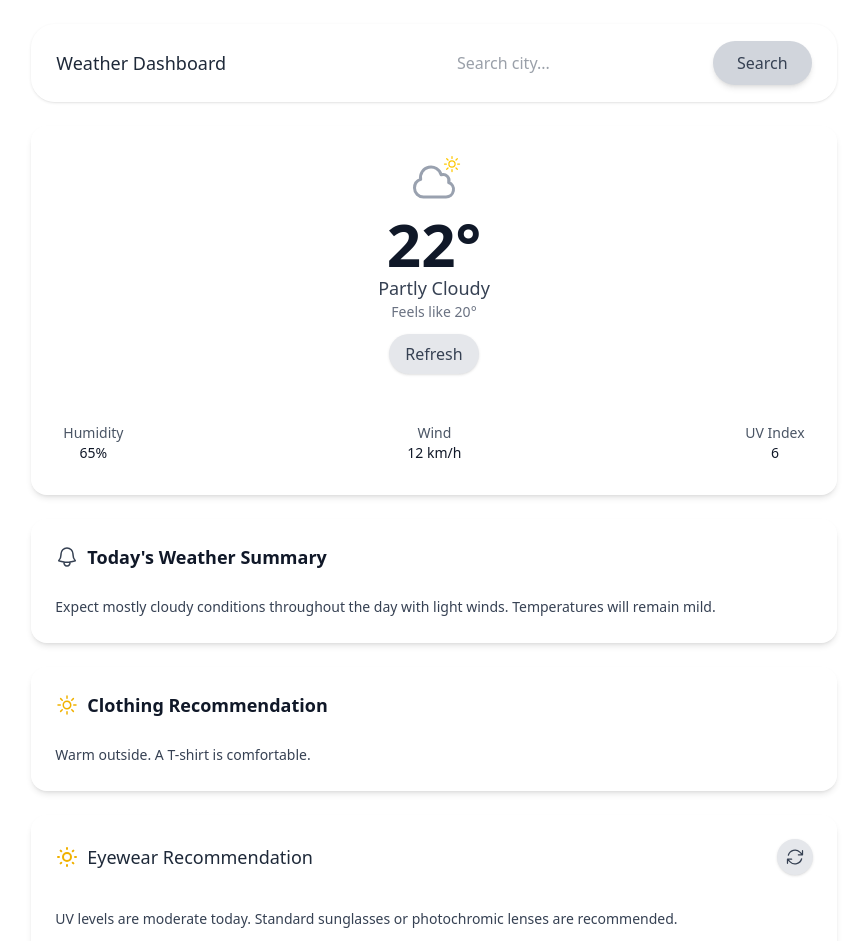
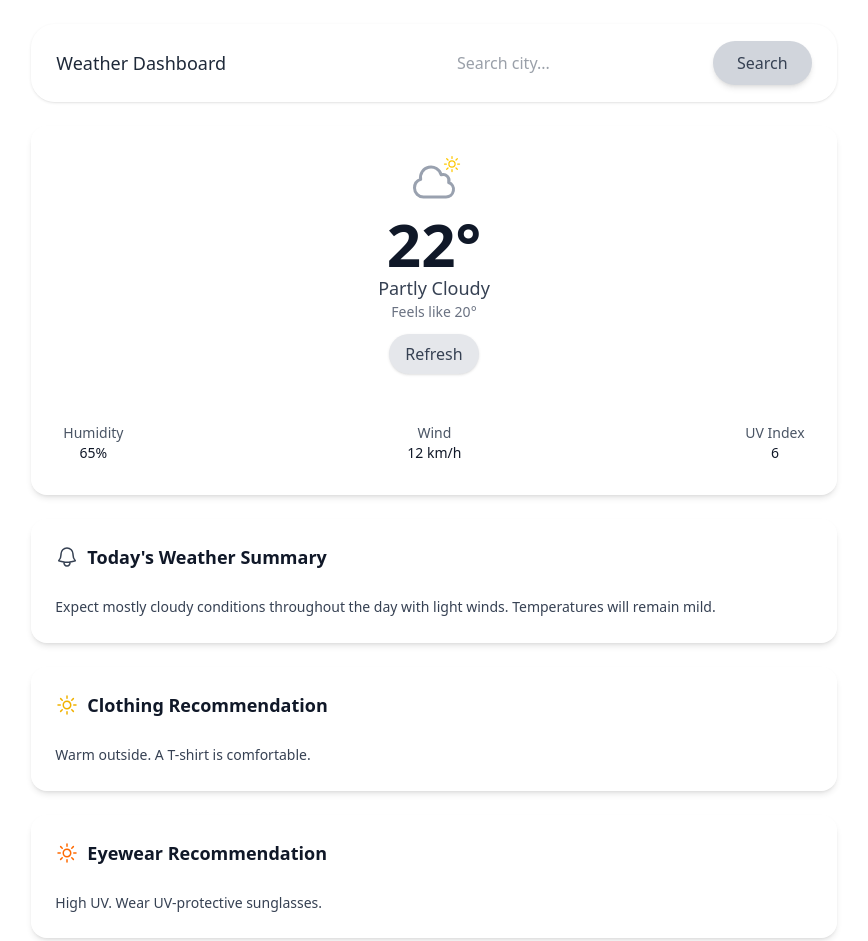
Before and after one commit to joshua-odubu/ALX-FE-Capstone-Project-Weather_Dashboard, a React app in the folder weather-app/: page / in a window 1280 px wide. Shown: the top 941 px of the page, without its empty margins (206-1074 px from the left). Built offline with nearby package versions, Linux system fonts and the light colour scheme; the HTML template or start-up script is replaced by a standard one.

Commit message:
Update the Eyewear Recommendation Card

```diff
--- a/weather-app/src/components/EyewearRecommendationCard.jsx
+++ b/weather-app/src/components/EyewearRecommendationCard.jsx
@@ -1,49 +1,36 @@
-import { IconSun } from "@tabler/icons-react";
-import { ArrowPathIcon } from "@heroicons/react/24/outline";
+import { SunIcon } from "@heroicons/react/24/outline";
 import { useState } from "react";
 
-export default function EyewearRecommendationCard() {
-  const [refreshing, setRefreshing] = useState(false);
+export default function EyewearCard() {
+  // Static UV value for now — later we connect it to the WeatherCard
+  const [uvIndex] = useState(6);
 
-  const handleRefresh = () => {
-    setRefreshing(true);
-    setTimeout(() => setRefreshing(false), 1500);
+  const getEyewearAdvice = (uv) => {
+    if (uv <= 2) return "UV levels are low. No eyewear needed.";
+    if (uv <= 5) return "Moderate UV. Sunglasses recommended.";
+    if (uv <= 7) return "High UV. Wear UV-protective sunglasses.";
+    if (uv <= 10) return "Very high UV. Strong UV protection required.";
+    return "Extreme UV levels. Avoid direct sun exposure whenever possible.";
   };
 
   return (
     <div className="bg-white/20 backdrop-blur-lg p-6 rounded-2xl shadow-md w-full">
 
-      {/* Header Row */}
-      <div className="flex items-center justify-between">
-        <div className="flex items-center gap-2">
-          <IconSun size={24} className="text-yellow-500" />
-          <h2 className="text-lg font-medium text-gray-800">Eyewear Recommendation</h2>
-        </div>
-
-        <button
-          onClick={handleRefresh}
-          className="p-2 rounded-full bg-gray-200 hover:bg-gray-300 text-gray-700 transition shadow-sm"
-        >
-          <ArrowPathIcon
-            className={`w-5 h-5 transition-transform ${
-              refreshing ? "animate-spin" : ""
-            }`}
-          />
-        </button>
+      {/* Header */}
+      <div className="flex items-center gap-2 mb-3">
+        <SunIcon className="w-6 h-6 text-orange-500" />
+        <h2 className="text-lg font-semibold text-gray-900">
+          Eyewear Recommendation
+        </h2>
       </div>
 
       {/* Divider */}
-      <div className="border-t border-white/40 my-4"></div>
+      <div className="border-t border-white/40 my-3"></div>
 
-      {/* Recommendation Text */}
-      <div className="space-y-2">
-        <p className="text-gray-700 text-sm leading-relaxed">
-          UV levels are moderate today. Standard sunglasses or photochromic lenses are recommended.
-        </p>
-        <p className="text-gray-700 text-sm leading-relaxed">
-          If you’ll be outside for long periods, consider UV-protective eyewear.
-        </p>
-      </div>
+      {/* Advice */}
+      <p className="text-gray-700 text-sm leading-relaxed">
+        {getEyewearAdvice(uvIndex)}
+      </p>
     </div>
   );
 }
```
